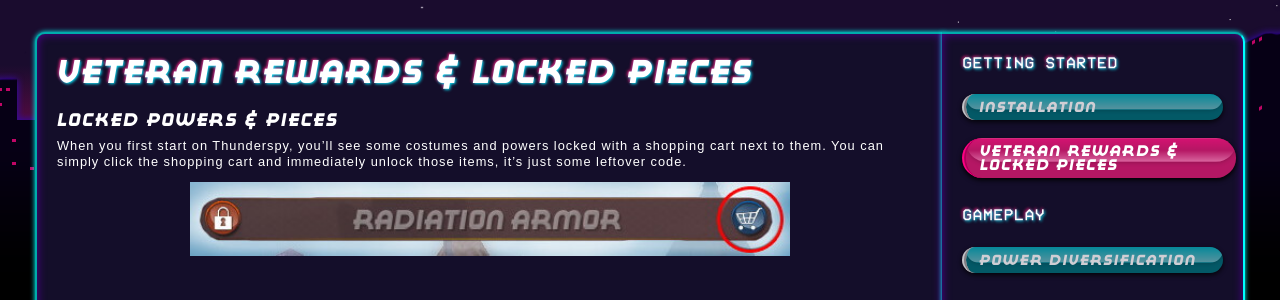
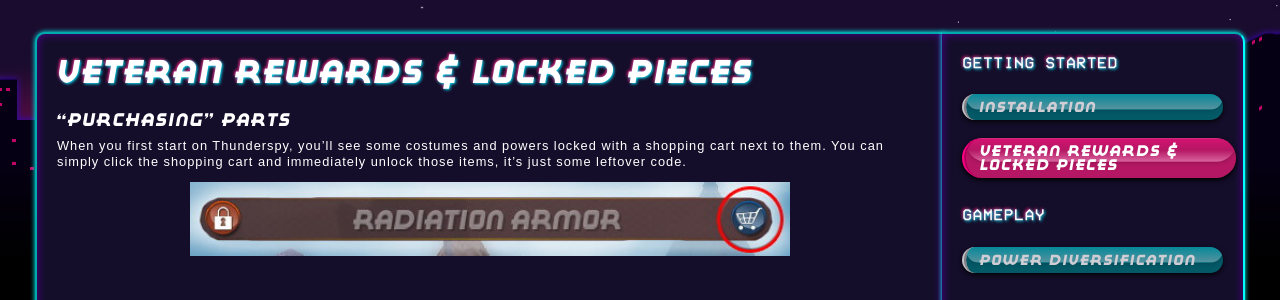
Before and after one commit to crekulon/tspy, a Jekyll site: the page built from _guides/20211109000809-veteran-rewards-locked-pieces.md, in a window 1280 px wide. Shown: the part 160-460 px from the top of the page. Built offline with Jekyll 4.4.1, drawn with Linux system fonts in a browser that asks for light colours; nearby versions of some CDN libraries.

Commit message:
Update Guides “20211109000809-veteran-rewards-locked-pieces”

```diff
--- a/_guides/20211109000809-veteran-rewards-locked-pieces.md
+++ b/_guides/20211109000809-veteran-rewards-locked-pieces.md
@@ -3,7 +3,7 @@
 order: 1
 title: Veteran Rewards & Locked Pieces
 ---
-###### Locked Powers & Pieces
+###### "Purchasing" Parts
 
 When you first start on Thunderspy, you'll see some costumes and powers locked with a shopping cart next to them. You can simply click the shopping cart and immediately unlock those items, it's just some leftover code.
 
```
